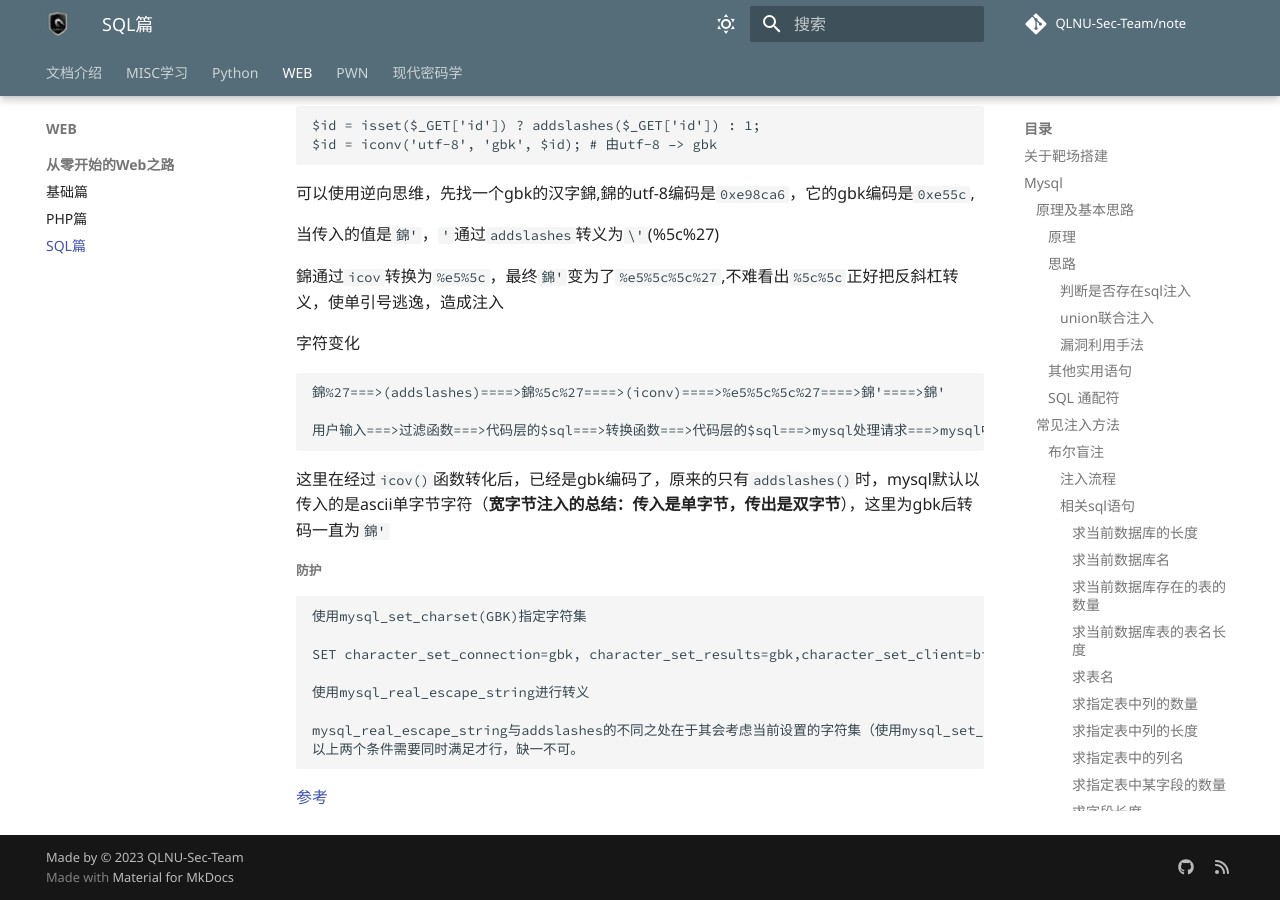
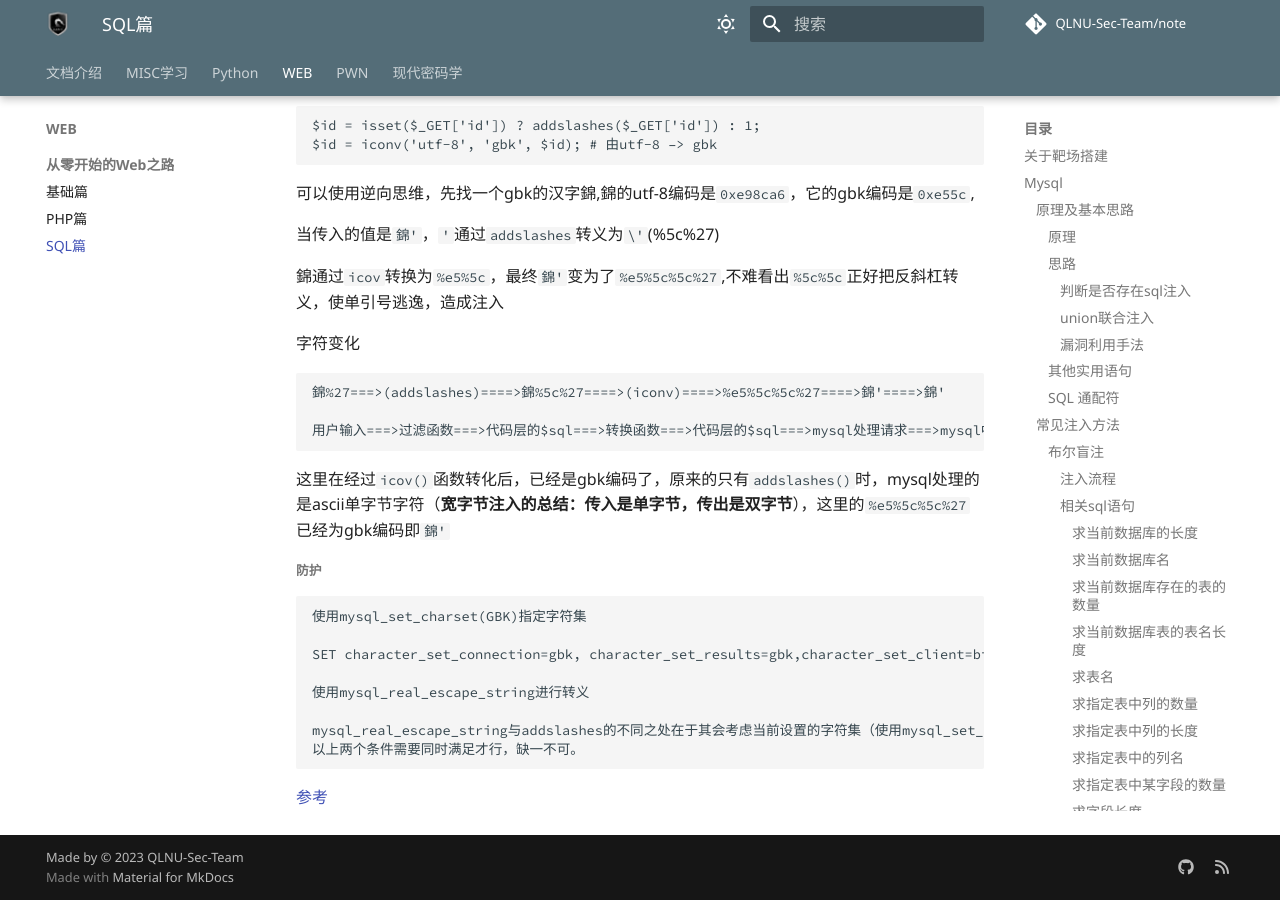
Before and after one commit to QLNU-Sec-Team/note, an MkDocs documentation site: the page built from docs/WEB/从零开始的Web之路-SQL篇.md, in a window 1280 px wide and 900 px high, scrolled down 12736 px. Built offline with MkDocs 1.6.1 and Material for MkDocs 9.7.7, drawn with Linux system fonts in a browser that asks for light colours; comment, search, counter and statistics services are not loaded.

Commit message:
fix: fix some error

```diff
--- a/docs/WEB/从零开始的Web之路-SQL篇.md
+++ b/docs/WEB/从零开始的Web之路-SQL篇.md
@@ -711,7 +711,7 @@ $id = iconv('utf-8', 'gbk', $id); # 由utf-8 –> gbk
     用户输入===>过滤函数===>代码层的$sql===>转换函数===>代码层的$sql===>mysql处理请求===>mysql中的sql
 
 
-这里在经过`icov()`函数转化后，已经是gbk编码了，原来的只有`addslashes()`时，mysql默认以传入的是ascii单字节字符（**宽字节注入的总结：传入是单字节，传出是双字节**），这里为gbk后转码一直为`錦'`
+这里在经过`icov()`函数转化后，已经是gbk编码了，原来的只有`addslashes()`时，mysql处理的是ascii单字节字符（**宽字节注入的总结：传入是单字节，传出是双字节**），这里的`%e5%5c%5c%27`已经为gbk编码即`錦'`
 
 
 ##### 防护
```
